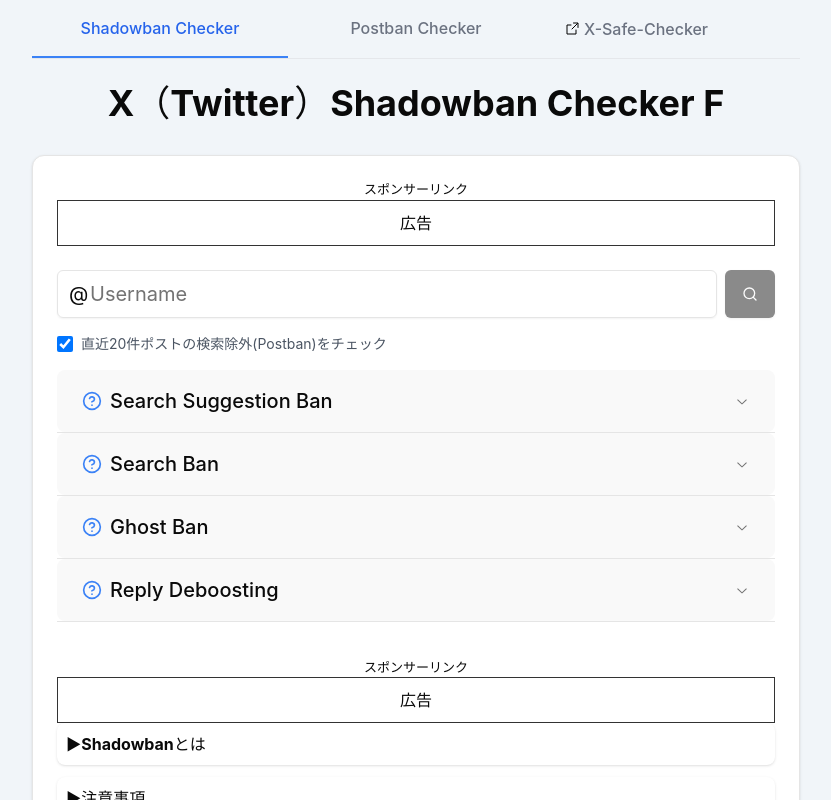
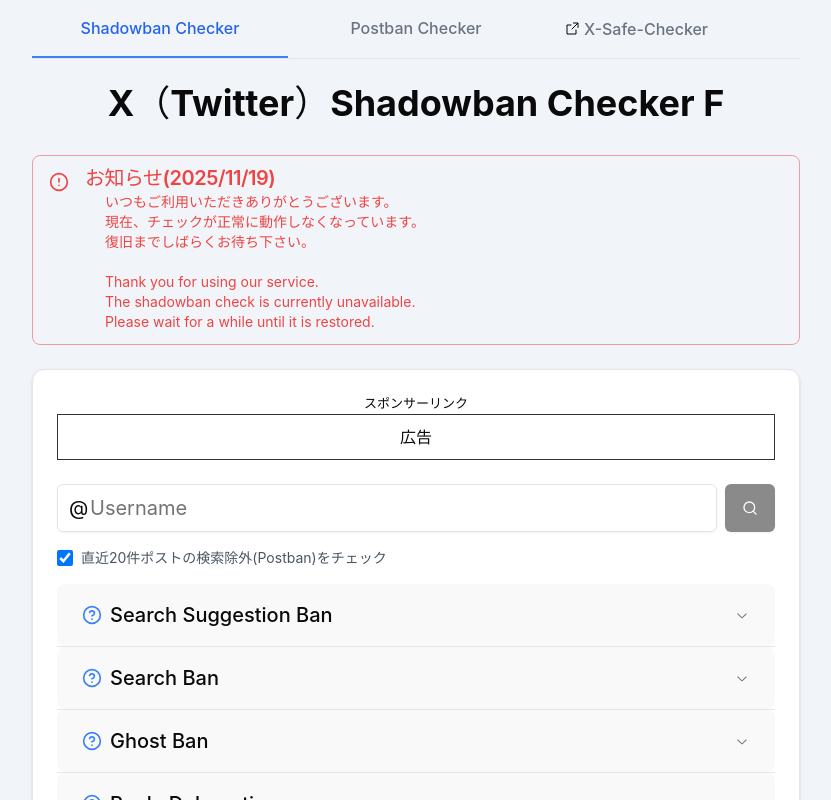
Before and after one commit to FIAS-CO/X-SuperBacon-Chopper, a React (Vite) app: page / in a window 1280 px wide. Shown: the whole page, without its empty margins (224-1055 px from the left). Built offline with nearby package versions, Linux system fonts and the light colour scheme; no server answers.

Commit message:
エラー解消のため一時停止

```diff
--- a/src/components/ShadowbanChecker.tsx
+++ b/src/components/ShadowbanChecker.tsx
@@ -33,6 +33,8 @@ const ShadowbanChecker = () => {
     });
 
     const handleCheck = async () => {
+        setError('Xのエラーによりチェックが失敗しました。しばらくたってから改めてお試しください。');
+
         try {
             setError('');
 
@@ -158,7 +160,7 @@ const ShadowbanChecker = () => {
                 X（Twitter）Shadowban Checker F
             </h1>
 
-            {/* <ApiErrorNotification /> */}
+            <ApiErrorNotification />
             <Card className="w-full mx-auto">
                 <CardContent className="p-6">
                     <TopPageAdsense1 />
--- a/src/components/alert/ApiErrorNotification.tsx
+++ b/src/components/alert/ApiErrorNotification.tsx
@@ -10,14 +10,14 @@ export const ApiErrorNotification: React.FC = () => {
     return (
         <Alert variant="destructive" className="mb-6 max-w-screen-xl mx-auto">
             <AlertCircle className="h-5 w-5" />
-            <AlertTitle className="ml-2 font-semibold">お知らせ(2025/11/11)</AlertTitle>
+            <AlertTitle className="ml-2 font-semibold">お知らせ(2025/11/19)</AlertTitle>
             <AlertDescription className="ml-7 text-sm">
                 いつもご利用いただきありがとうございます。<br />
-                直近のポストの検索除外チェックが使用できなくなっております。<br />
+                現在、チェックが正常に動作しなくなっています。<br />
                 復旧までしばらくお待ち下さい。<br />
                 <br />
                 Thank you for using our service.<br />
-                The recent-post exclusion check is currently unavailable.<br />
+                The shadowban check is currently unavailable.<br />
                 Please wait for a while until it is restored.
             </AlertDescription>
         </Alert>
```
